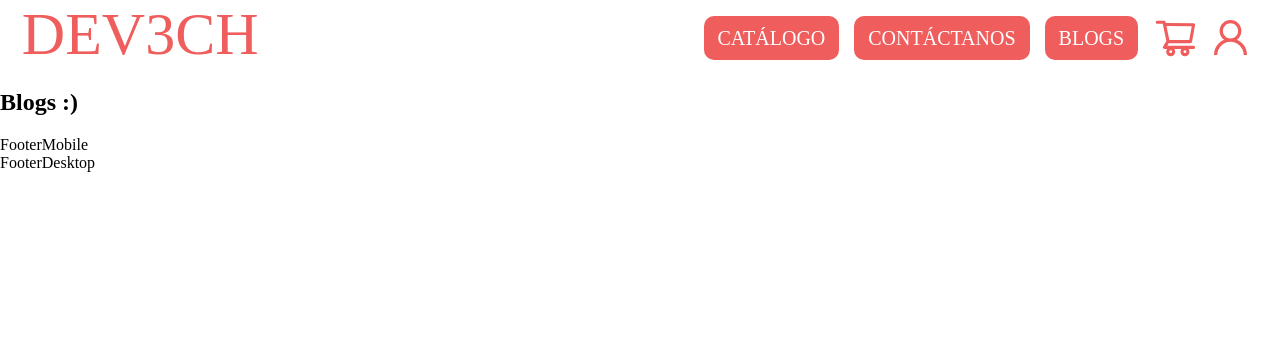
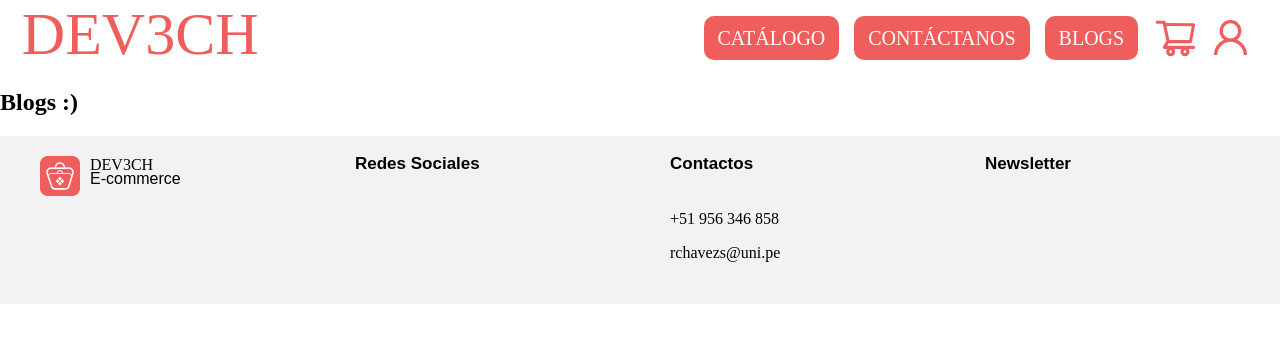
Before and after one commit to EnriqueChavez09/shop, a React (Create React App) app: page /blogs in a window 1280 px wide. Shown: the top 342 px of the page. Built offline with nearby package versions, Linux system fonts and the light colour scheme; a web font is replaced by a local one.

Commit message:
feat: Elaborando el footer

```diff
--- a/src/components/ItemList/ItemList.scss
+++ b/src/components/ItemList/ItemList.scss
@@ -1,9 +1,10 @@
 .itemList {
   position: relative;
-  top: 30px;
   line-height: 30px;
   padding-bottom: 20px;
   font-size: 25px;
+  text-align: justify;
+  left: 50px;
   a {
     text-decoration: none;
     color: #ffffff;
--- a/src/components/NavBarMobile/NavBarMobile.jsx
+++ b/src/components/NavBarMobile/NavBarMobile.jsx
@@ -7,7 +7,7 @@ export const NavBarMobile = () => {
   return (
     <section id="menu" className="navBarMobile">
       <section className="navBarMobileu__box navBarMobile__movedown">
-        <a href="#close">
+        <a href="#close" className="navBarMobile__close">
           <IconContext.Provider value={{ color: "#FFFFFF", size: "35px" }}>
             <AiOutlineClose />
           </IconContext.Provider>
--- a/src/components/NavBarMobile/NavBarMobile.scss
+++ b/src/components/NavBarMobile/NavBarMobile.scss
@@ -15,29 +15,20 @@
   bottom: 0;
   left: 0;
   background: $color;
-  z-index: 99999999;
   opacity: 0;
-  -webkit-transition: opacity 400ms ease-in;
-  -moz-transition: opacity 400ms ease-in;
-  transition: opacity 400ms ease-in;
   pointer-events: none;
-  &__box {
-    width: 300px;
-    position: relative;
-    padding: 5px 20px 13px 20px;
-    -webkit-transition: all 500ms ease-in;
-    -moz-transition: all 500ms ease-in;
-    transition: all 500ms ease-in;
-  }
-  a {
-    position: relative;
+
+  &__close {
+    position: absolute;
+    right: 40px;
+    top: 40px;
   }
   &:target {
     opacity: 1;
     pointer-events: auto;
   }
   &:target &__movedown {
-    margin: 10% auto;
+    margin: 40% auto;
   }
   &__item {
     list-style: none;
--- a/src/containers/FooterDesktop/FooterDesktop.jsx
+++ b/src/containers/FooterDesktop/FooterDesktop.jsx
@@ -1,7 +1,22 @@
-import React from 'react'
-
 export const FooterDesktop = () => {
   return (
-    <div>FooterDesktop</div>
-  )
-}
+    <section className="footerDesktop">
+      <section className="footerDesktop__logo">
+        <img src="/assets/logo.png" alt="" />
+        <p className="footerDesktop__logo__title"> DEV3CH</p>
+        <p className="footerDesktop__logo__subtitle"> E-commerce</p>
+      </section>
+      <section className="footerDesktop__social">
+        <p className="footerDesktop__social__title">Redes Sociales</p>
+      </section>
+      <section className="footerDesktop__contact">
+        <p className="footerDesktop__contact__title">Contactos</p>
+        <p>+51 956 346 858</p>
+        <p>rchavezs@uni.pe</p>
+      </section>
+      <section className="footerDesktop__newsletter">
+        <p className="footerDesktop__newsletter__title">Newsletter</p>
+      </section>
+    </section>
+  );
+};
--- a/src/containers/FooterDesktop/FooterDesktop.scss
+++ b/src/containers/FooterDesktop/FooterDesktop.scss
@@ -0,0 +1,53 @@
+@mixin section($margin: 20px 10px) {
+  margin: $margin;
+  min-width: 295px;
+  text-align: justify;
+  position: relative;
+  left: 20px;
+}
+@mixin title {
+    font-size: 17px;
+      font-family: $font-secondary;
+      position: relative;
+      font-weight: 700;
+      bottom: 19px;
+}
+.footerDesktop {
+  display: none;
+  &__logo {
+    @include section();
+    &__title {
+      font-family: $font-logo;
+      position: relative;
+      bottom: 60px;
+      left: 50px;
+    }
+    &__subtitle {
+      font-family: $font-secondary;
+      position: relative;
+      bottom: 80px;
+      left: 50px;
+    }
+  }
+  &__social {
+    @include section();
+    &__title {
+      @include title()
+    }
+  }
+  &__contact {
+    @include section();
+    &__title {
+        @include title()
+      }
+  }
+  &__newsletter {
+    @include section();
+    &__title {
+        @include title()
+      }
+  }
+  @include breakpoints(md) {
+    display: inline-flex;
+  }
+}
--- a/src/containers/FooterMobile/FooterMobile.jsx
+++ b/src/containers/FooterMobile/FooterMobile.jsx
@@ -1,7 +1,19 @@
-import React from 'react'
+import React from "react";
 
 export const FooterMobile = () => {
   return (
-    <div>FooterMobile</div>
-  )
-}
+    <section className="footerMobile">
+      <section className="footerMobile__social">
+        <p className="footerMobile__social__title">Redes Sociales</p>
+      </section>
+      <section className="footerMobile__contact">
+        <p className="footerMobile__contact__title">Contactos</p>
+        <p>+51 956 346 858</p>
+        <p>rchavezs@uni.pe</p>
+      </section>
+      <section className="footerMobile__newsletter">
+        <p className="footerMobile__newsletter__title">Newsletter</p>
+      </section>
+    </section>
+  );
+};
--- a/src/containers/FooterMobile/FooterMobile.scss
+++ b/src/containers/FooterMobile/FooterMobile.scss
@@ -0,0 +1,39 @@
+@mixin section($margin: 0px) {
+  margin: $margin;
+  max-width: 300px;
+  text-align: justify;
+  position: relative;
+  left: 35px;
+}
+@mixin title {
+  font-size: 15px;
+  font-family: $font-secondary;
+  position: relative;
+  font-weight: 700;
+  margin: 0;
+  padding-top: 10px;
+  padding-bottom: 10px;
+}
+.footerMobile {
+  &__social {
+    @include section();
+    &__title {
+      @include title();
+    }
+  }
+  &__contact {
+    @include section();
+    &__title {
+      @include title();
+    }
+  }
+  &__newsletter {
+    @include section();
+    &__title {
+      @include title();
+    }
+  }
+  @include breakpoints(md) {
+    display: none;
+  }
+}
--- a/src/containers/HeaderDesktop/HeaderDesktop.scss
+++ b/src/containers/HeaderDesktop/HeaderDesktop.scss
@@ -14,7 +14,7 @@
     }
     &__section-navBar {
       position: relative;
-      left: 190px;
+      left: 140px;
     }
     &__section-icon {
       position: relative;
--- a/src/containers/HomeWelcome/HomeWelcome.jsx
+++ b/src/containers/HomeWelcome/HomeWelcome.jsx
@@ -6,8 +6,9 @@ export const HomeWelcome = () => {
       <section className="homeWelcome">
         <section className="homeWelcome__title">
           <h1>
-            Bienvenido a <br /> E-COMMERCE DEV3CH
+            Bienvenido a nuestra tienda DEV3CH
           </h1>
+          <p>No busques más!, las mejores tecnologías los encuentras aquí</p>
         </section>
         <section className="homeWelcome__image">
           <img
--- a/src/containers/HomeWelcome/HomeWelcome.scss
+++ b/src/containers/HomeWelcome/HomeWelcome.scss
@@ -3,11 +3,16 @@
   display: block;
   font-family: $font-secondary;
   font-weight: 700;
-    font-size: 20px;
   color: #ffffff;
   text-align: center;
   &__title {
     padding: 10px;
+    h1 {
+      font-size: 35px;
+    }
+    p {
+      font-size: 20px;
+    }
   }
   &__image {
     & img {
@@ -20,6 +25,13 @@
     font-size: 40px;
     &__title {
       width: 50%;
+      padding: 20px;
+      h1 {
+        font-size: 50px;
+      }
+      p {
+        font-size: 30px;
+      }
     }
     &__image {
       width: 50%;
--- a/src/layouts/BasicLayout/BasiscLayout.scss
+++ b/src/layouts/BasicLayout/BasiscLayout.scss
@@ -7,4 +7,8 @@
         margin: 0;
         padding: 0;
     }
+    footer {
+        text-align: center;
+        background-color: #F2F2F2;
+    }
 }
--- a/src/sass/index.scss
+++ b/src/sass/index.scss
@@ -2,6 +2,8 @@
 @import "../components/ItemList/ItemList.scss";
 @import "../components/NavBarDesktop/NavBarDesktop.scss";
 @import "../components/NavBarMobile/NavBarMobile.scss";
+@import "../containers/FooterDesktop/FooterDesktop.scss";
+@import "../containers/FooterMobile/FooterMobile.scss";
 @import "../containers/HeaderDesktop/HeaderDesktop.scss";
 @import "../containers/HeaderMobile/HeaderMobile.scss";
 @import "../containers/HomeWelcome/HomeWelcome.scss";
```
Also changed, not shown: public/assets/logo.png (added). Lines whose indentation alone changed are shown as unchanged.
